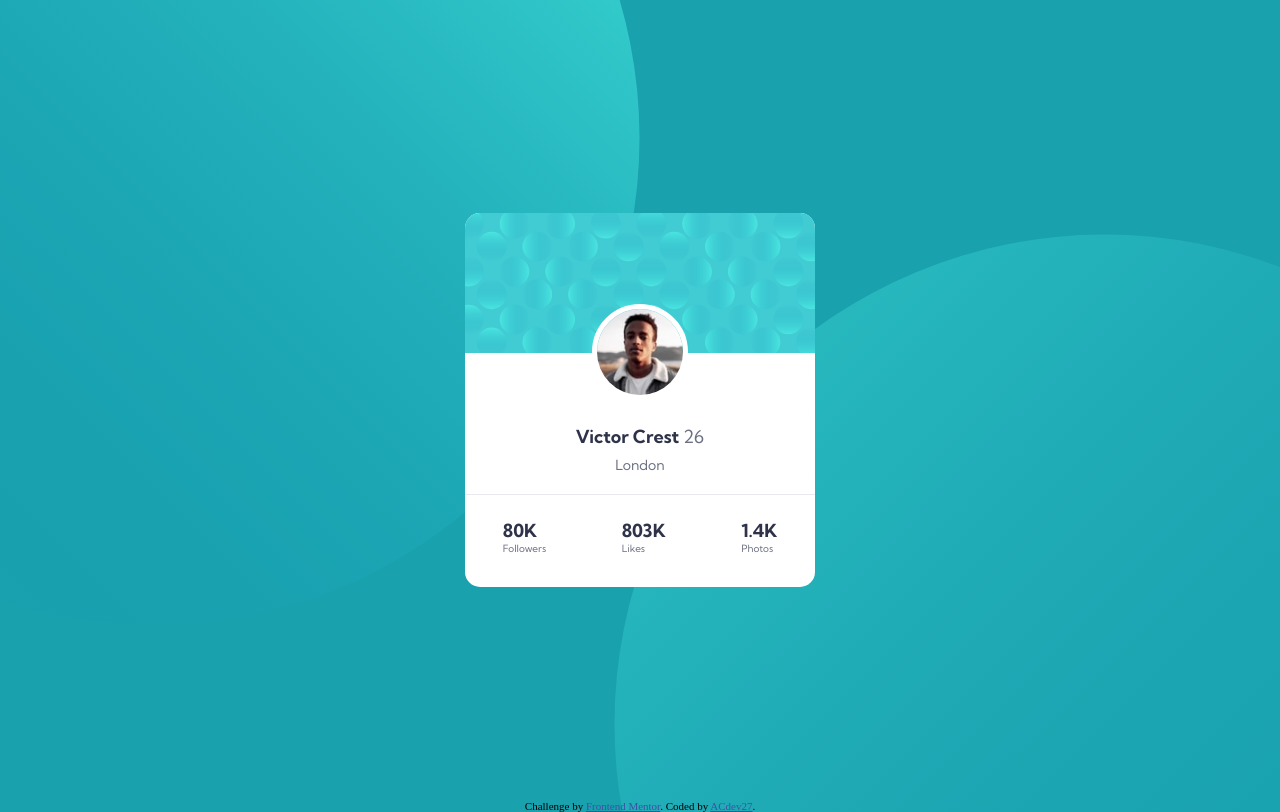
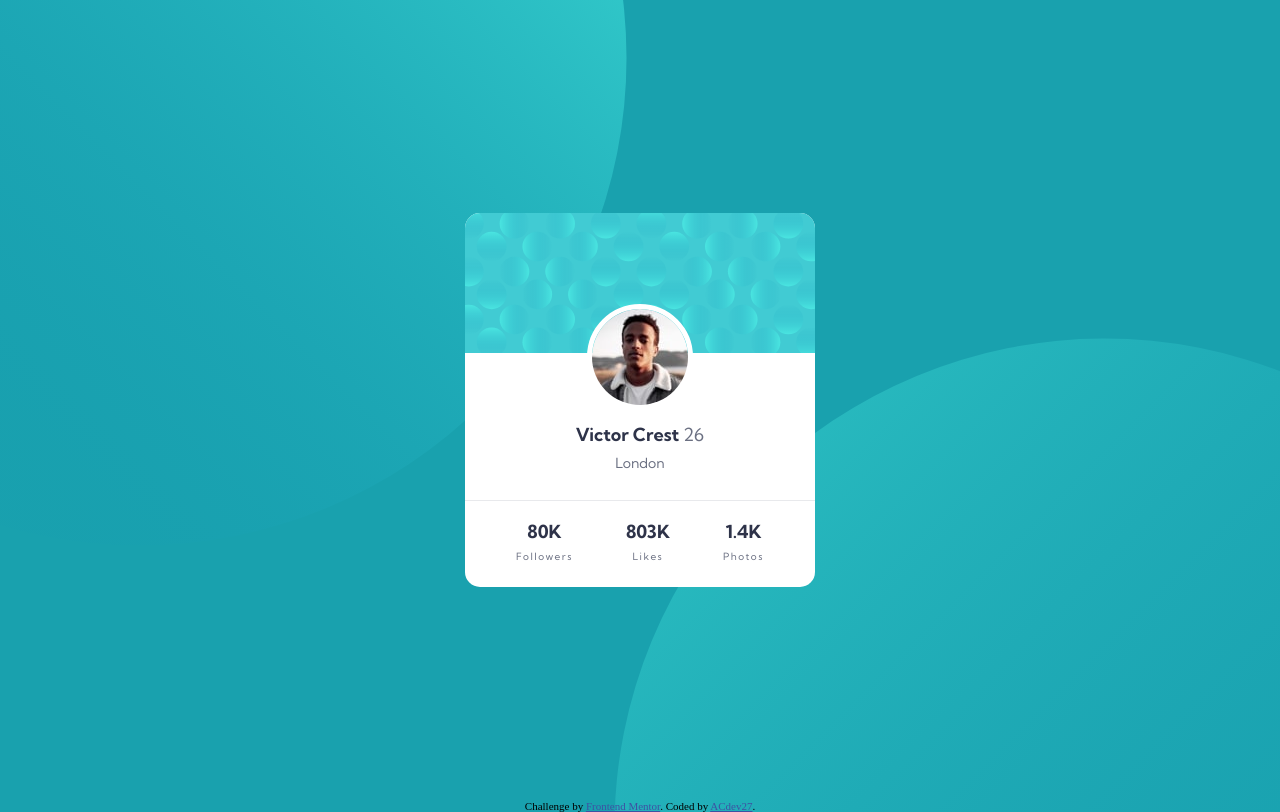
Before and after one commit to ACdev27/fm_profile_card_component, a plain HTML site: page index.html in a window 1280 px wide. Drawn offline with Linux system fonts and the light colour scheme.

Commit message:
Adjusted person image

```diff
--- a/style.css
+++ b/style.css
@@ -40,7 +40,7 @@ body {
   background-color: var(--page-bg);
   background-image: url("images/bg-pattern-top.svg"), url("images/bg-pattern-bottom.svg");
   background-repeat: no-repeat, no-repeat;
-  background-position: right 50vw top -44vh, left 48vw bottom -50vh;
+  background-position: right 51vw top -54vh, left 48vw bottom -63vh;
 }
 main {
   height: 100vh;
@@ -61,6 +61,7 @@ main {
   text-align: center;
 }
 .person-image img {
+  box-sizing: content-box;
   width: 96px;
   height: 96px;
   border-radius: 50%;
@@ -77,7 +78,7 @@ main {
   border-radius: 15px 15px 0 0;
 }
 .card-person-info {
-  margin-top: 72px;
+  margin-top: 70px;
   text-align: center;
 }
 .card-person-info h1, .stat-number {
@@ -102,21 +103,30 @@ main {
 }
 
 .card-social-stats {
-  margin-top: 20px;
+  display: flex;
+  justify-content: center;
+  margin-top: 28px;
   border-top: 1px solid #E8E9EC;
 }
 .social-stats {
   display: flex;
   flex-direction: row;
   justify-content: space-around;
-
+  width: 86%;
   height: 88px;
-  margin-top: 24px;
+  margin-top: 19px;
+}
+.social-stats div {
+  text-align: center;
+}
+.stat-number {
+  margin-bottom: 7px;
 }
 .stat-label {
   font-family: var(--font-family-primary);
   font-size: 1em;
   color: var(--text-gray);
+  letter-spacing: 1.5px;
 }
 
 
```
